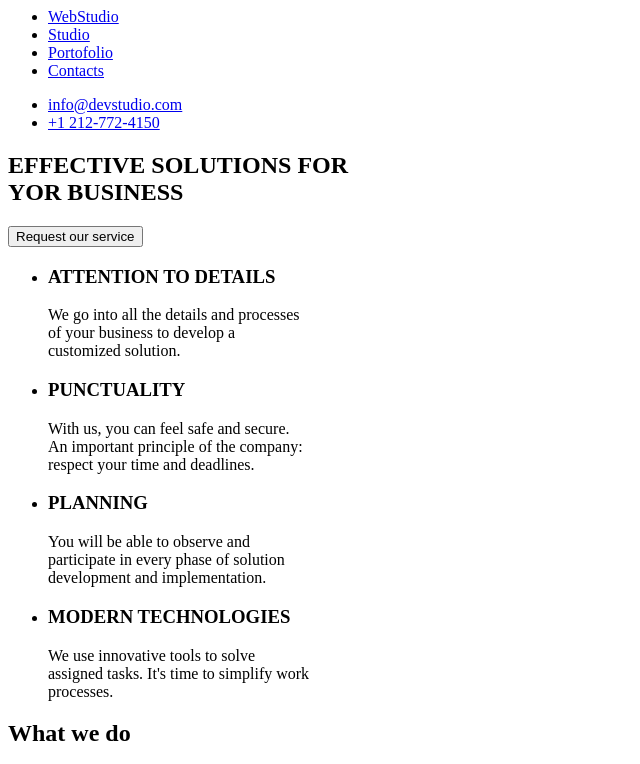
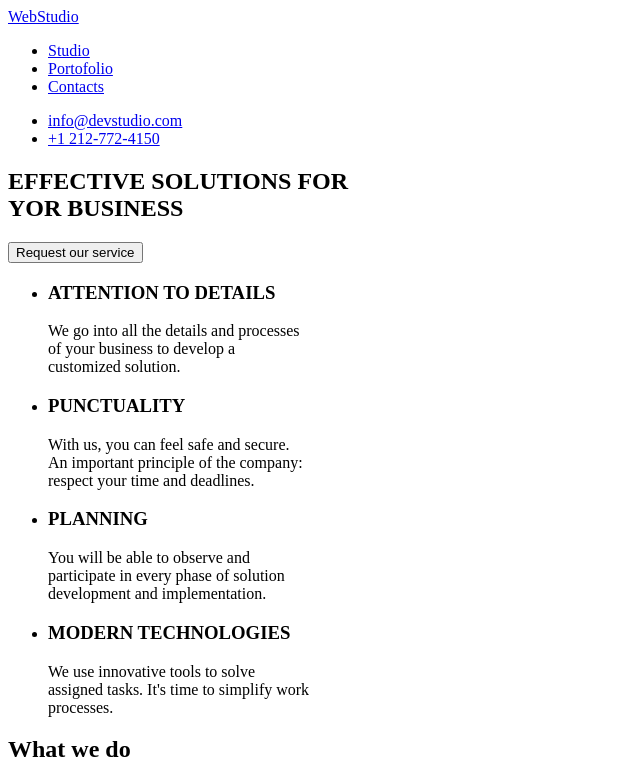
Before and after one commit to bogdanbucur91/goit-markup-hw-01, a plain HTML site: page index.html in a window 1280 px wide. Shown: the top 764 px of the page, without its empty margins (0-640 px from the left). Drawn offline with Linux system fonts and the light colour scheme.

Commit message:
Update index.html

```diff
--- a/index.html
+++ b/index.html
@@ -7,8 +7,8 @@
         <body>
             <header>
                 <nav>
+                    <a href="WebStudio.html">WebStudio</a>
                     <ul>
-                        <li><a href="WebStudio.html">WebStudio</a></li>
                         <li><a href="studio.html">Studio</a></li>
                         <li><a href="portofolio.html">Portofolio</a></li>
                         <li><a href="contacts.html">Contacts</a></li>
@@ -85,8 +85,8 @@
             </main>
             <footer>
                 <address>
+                    <a href="WebStudio.html">WebStudio</a>
                     <ul>
-                        <li><a href="WebStudio.html">WebStudio</a></li>
                         <li><a href="">695 Park Ave, NY 10065, USA</a></li>
                         <li><a href="info@devstudio.com.html">info@devstudio.com</a></li>
                         <li><a href="tel:+">+1 212-772-4150</a></li>
```
